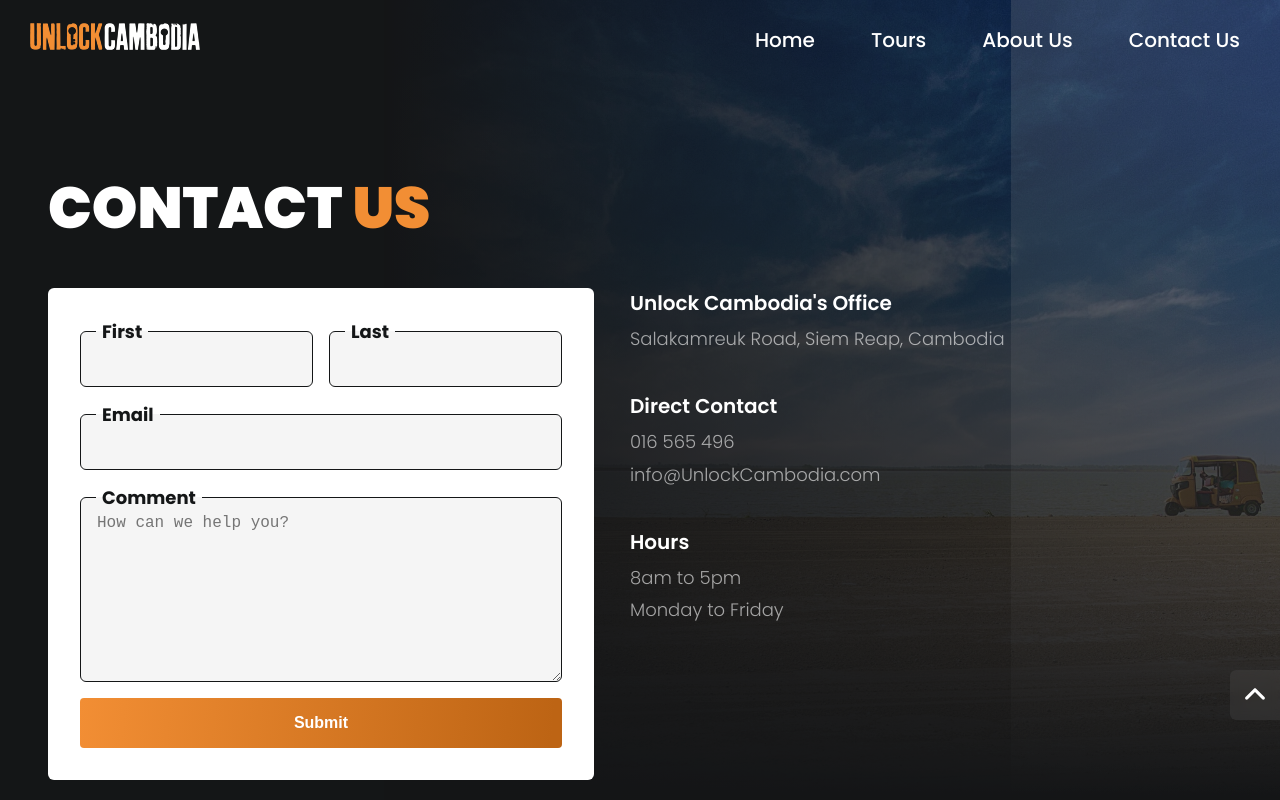
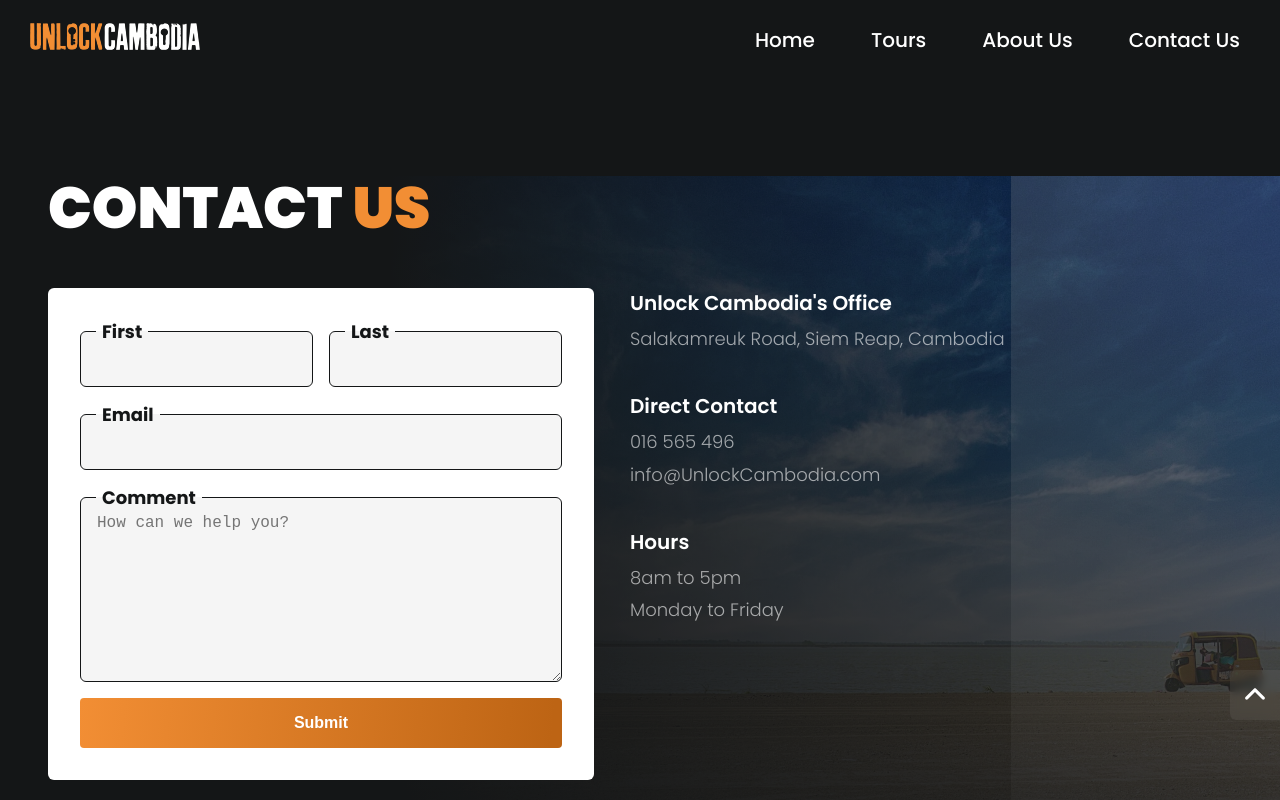
Before and after one commit to ElitistNoob/unlock-cambodia, a React (Create React App) app: page /contact-us in a window 1280 px wide. Shown: the top 800 px of the page. Built offline with nearby package versions, Linux system fonts and the light colour scheme.

Commit message:
fixed overflow issue

```diff
--- a/src/components/styles/Hero.module.scss
+++ b/src/components/styles/Hero.module.scss
@@ -4,24 +4,27 @@
   padding: 0 1em;
   max-width: 1220px;
   width: 100%;
-  margin: 40px auto 6em;
+  margin: 0 auto 6em;
   display: flex;
   text-align: center;
   padding: 0;
 
   @media (min-width: 780px) {
-    margin-block: 10em 12em;
     text-align: left;
   }
 
   .content {
-    margin-top: 100px;
+    padding-top: 100px;
     display: grid;
     grid-template-areas:
       "title"
       "imgGrid "
       "body"
       "btn";
+
+    @media (min-width: 780px) {
+      margin-block: 10em 12em;
+    }
 
     @media (min-width: 980px) {
       grid-template-areas:
--- a/src/styles.css
+++ b/src/styles.css
@@ -6,11 +6,6 @@
 
 html {
   scroll-behavior: smooth;
-}
-
-html,
-body {
-  overflow-x: hidden;
 }
 
 body {
```
